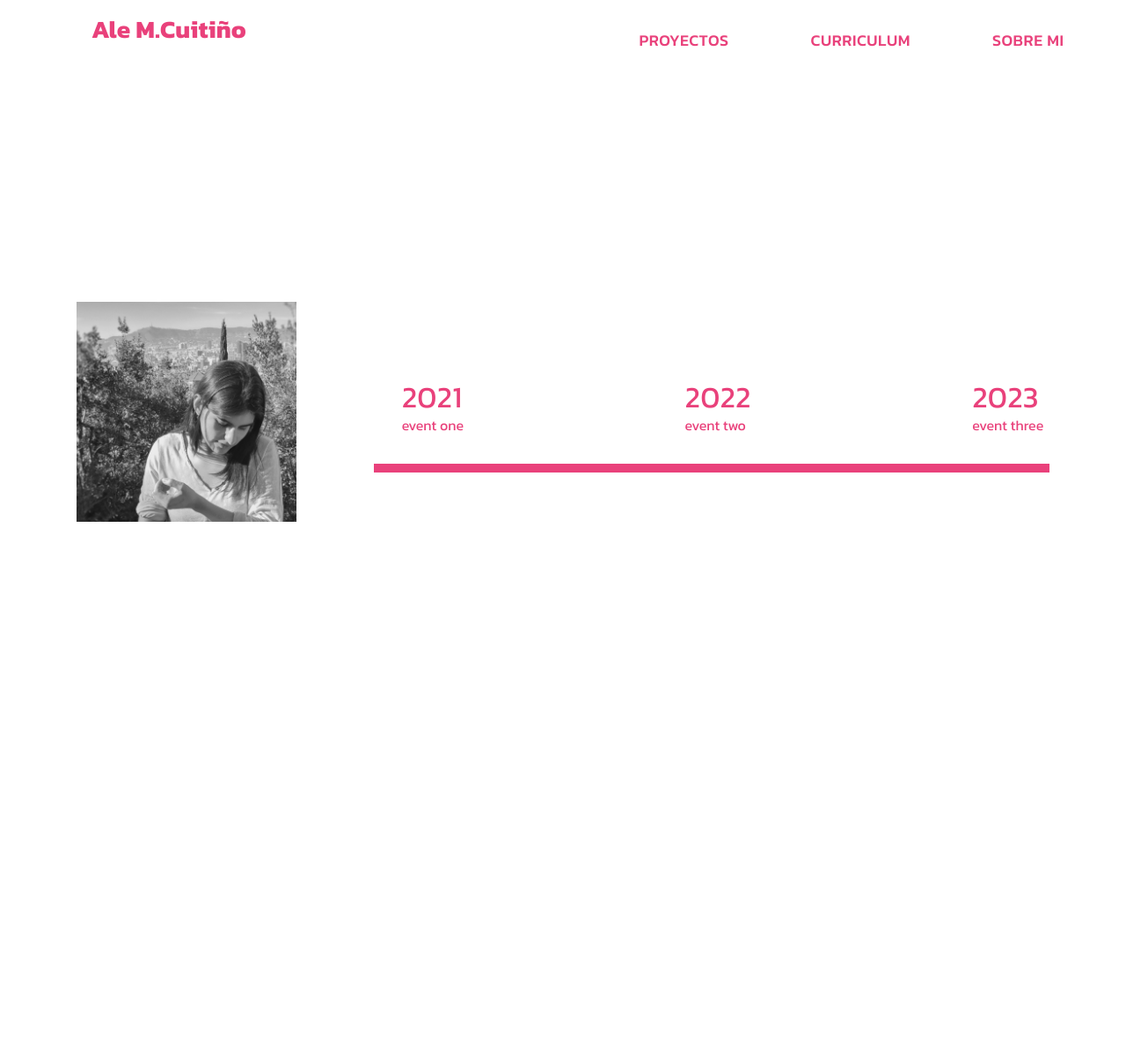
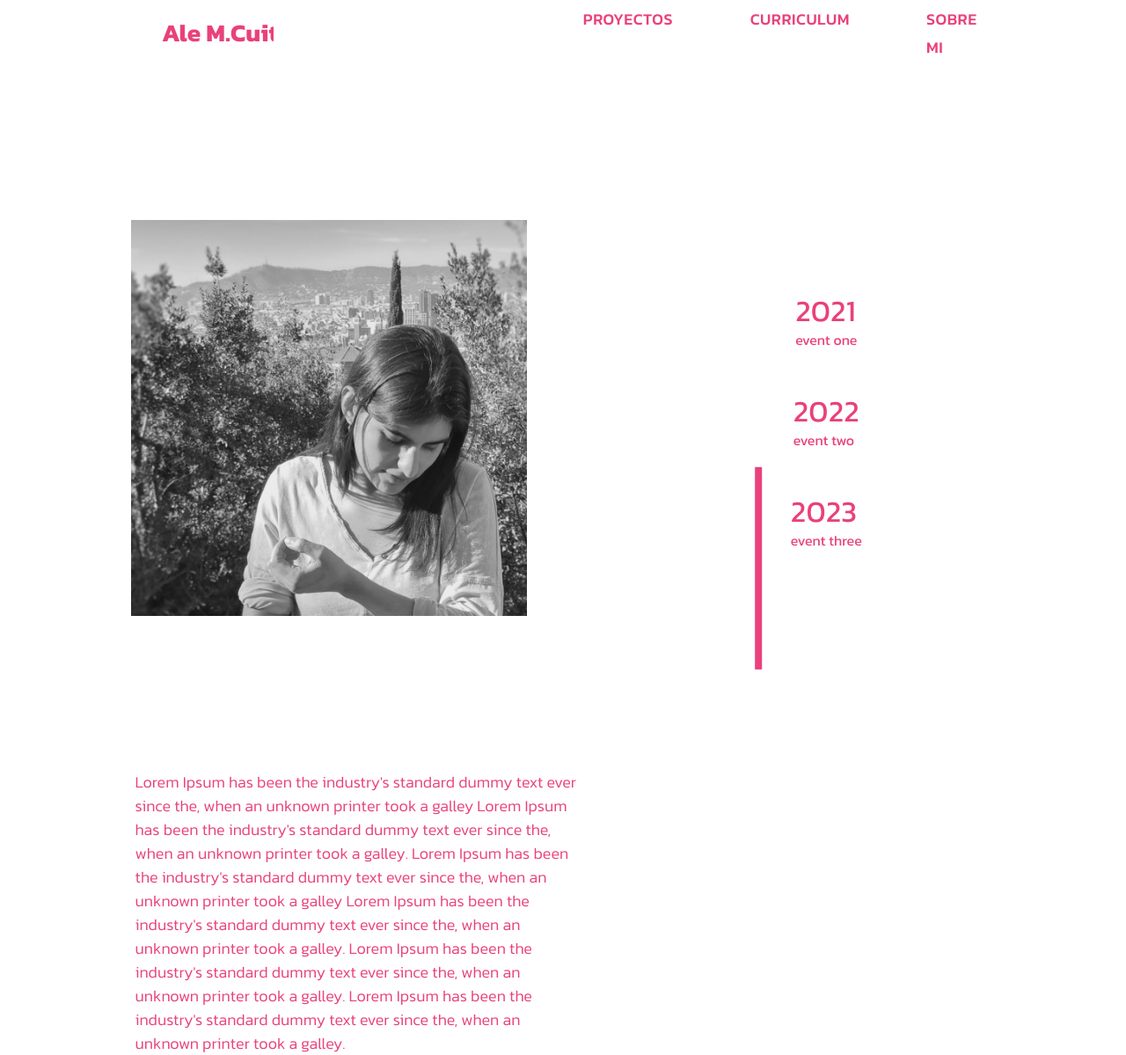
Before and after one commit to AleMCuitino/portfolio-2023, a React (Create React App) app: page /sobremi in a window 1280 px wide. Shown: the whole page at 88% size. Before the commit the page ends 868 px from the top, so only its background shows below. Built offline with nearby package versions, Linux system fonts and the light colour scheme.

Commit message:
Edited animation in aboutme and added icons

```diff
--- a/src/component/boarding/Boarding.jsx
+++ b/src/component/boarding/Boarding.jsx
@@ -14,7 +14,7 @@ const Boarding = () => {
             alignItems: 'center',
         }}>
             <Box sx={{
-                mr: 10,
+                mr: '10vw',
                 display: 'flex',
                 flexDirection: 'column'
             }}>
--- a/src/component/icons/Slider.jsx
+++ b/src/component/icons/Slider.jsx
@@ -9,7 +9,7 @@ import 'swiper/css/navigation';
 
 const Slider = () => {
     return (
-        <Container sx={{ mb: 5, position: 'relative' }}>
+        <Container sx={{ mb: 20, position: 'relative' }}>
             <Swiper
                 observer={true}
                 observeParents={true}
--- a/src/component/img-boarding/ImgBoarding.jsx
+++ b/src/component/img-boarding/ImgBoarding.jsx
@@ -13,13 +13,11 @@ function ImgBoarding() {
             <Box
                         component="img"
                         sx={{
-                            height: 350,
-                            width: 350,
-                            maxHeight: { xs: 150, sm: 180, md: 250, xl:450 },
-                            maxWidth: { xs: 150, sm: 180, md: 250, xl:450 },
+                            height: 450,
+                            width: 450,
+                            maxHeight: { xs: 150, sm: 180, md: 450, xl:650 },
+                            maxWidth: { xs: 150, sm: 180, md: 450, xl:650 },
                             display: { xs: 'flex', md: 'flex' },
-                            justifyContent: 'flex-end',
-                            alignItems: 'flex-end'
                         }}
                         alt="Alejandra Morales Cuitiño."
                         src={over ? aleHover : ale}
--- a/src/component/line/Line.css
+++ b/src/component/line/Line.css
@@ -1,5 +1,6 @@
 .line {
-    width: 100%;
-    height: 10px;
+    width: 60%;
+    height: 1vh;
+    transform: rotate(90deg);
     background-color: #E9417B
 }
--- a/src/component/line/Line.jsx
+++ b/src/component/line/Line.jsx
@@ -9,7 +9,7 @@ import { Paper, Typography } from '@mui/material';
 const Line = () => {
     const timeline = gsap.timeline({
         repeat: true,
-        defaults: { duration: 1, ease: "easeInOut"}
+        defaults: { duration: 0.1, ease: "easeInOut"}
     })
 
     const e1Ref = useRef()
@@ -39,19 +39,20 @@ const Line = () => {
             <Box
                 sx={{
                     height: '100vh',
-                    width: '60vw',
+                    width: '30vw',
                     display: 'flex',
                     flexDirection: 'column',
                     justifyContent: 'center',
+                    alignContent: 'flex-start'
                 }}
                 >
                 <Box
                     sx={{
                         display: 'flex',
+                        flexDirection: 'column',
                         justifyContent: 'space-between',
                         alignItems: 'center',
-                        padding: '2rem',
-                        width: '95%',
+                        width: '100%',
                     }}
                     >
                     {Data.map(el=> {
@@ -61,6 +62,7 @@ const Line = () => {
                                 key={el.id}
                                 ref={el.ref}
                                 sx={{
+                                    padding: '2rem 0 1rem 0',
                                     color: '#E9417B'
                                 }}
                                 >
--- a/src/component/navbar/Navbar.jsx
+++ b/src/component/navbar/Navbar.jsx
@@ -48,7 +48,8 @@ function ResponsiveAppBar() {
                         component="a"
                         href="/"
                         sx={{
-                            ml: 10,
+                            mx: 8,
+                            ml: 20,
                             display: { xs: 'none', md: 'flex' },
                             fontSize: 28,
                             fontWeight: 700,
@@ -113,13 +114,14 @@ function ResponsiveAppBar() {
                     >
                         Ale M.Cuitiño
                     </Typography>
-                    <Box sx={{ ml: 50, flexGrow: 1, display: { xs: 'none', md: 'flex'}, justifyContent: 'space-around' }}>
+                    <Box sx={{ ml: 30, mr: 10, flexGrow: 1, display: { xs: 'none', md: 'flex'}, justifyContent: 'space-around' }}>
                         {pages.map((page) => (
                             <Button
                                 key={page.name}
                                 onClick={handleCloseNavMenu}
                                 sx={{
-                                    mt: 3,
+                                    mx: 5,
+                                    mr: 5,
                                     color: "#E9417B",
                                     fontSize:18,
                                     display: 'block' }}
--- a/src/views/AboutMe.jsx
+++ b/src/views/AboutMe.jsx
@@ -3,6 +3,7 @@ import Navbar from "../component/navbar/Navbar";
 import ImgBoarding from '../component/img-boarding/ImgBoarding';
 import { Box } from '@mui/system';
 import Line from '../component/line/Line';
+import { Paper, Typography } from '@mui/material';
 
 const AboutMe = () => {
     return (
@@ -20,6 +21,27 @@ const AboutMe = () => {
                 <ImgBoarding />
                 <Line />
             </Box>
+            <Box
+                sx={{
+                    ml: '12vw',
+                    width: '40vw',
+                    display: 'flex',
+                    alignContent: 'center',
+                    justifyContent: 'space-evenly',
+                }}>
+                <Typography
+                    variant="p"
+                    sx={{
+                        color: "#E9417B",
+                        fontSize: { xs: 12, sm: 14, md: 18 },
+                        fontWeight: 300,
+                    }}>
+                    Lorem Ipsum has been the industry's standard dummy text ever since the, when an unknown printer took a galley
+                    Lorem Ipsum has been the industry's standard dummy text ever since the, when an unknown printer took a galley. Lorem Ipsum has been the industry's standard dummy text ever since the, when an unknown printer took a galley Lorem Ipsum has been the industry's standard dummy text ever since the, when an unknown printer took a galley.
+                    Lorem Ipsum has been the industry's standard dummy text ever since the, when an unknown printer took a galley.
+                    Lorem Ipsum has been the industry's standard dummy text ever since the, when an unknown printer took a galley.
+                </Typography>
+            </Box>
 
         </React.Fragment>
     )
```
Also changed, not shown: src/assets/icons/github.svg (added), src/assets/icons/linkedin.svg (added).
